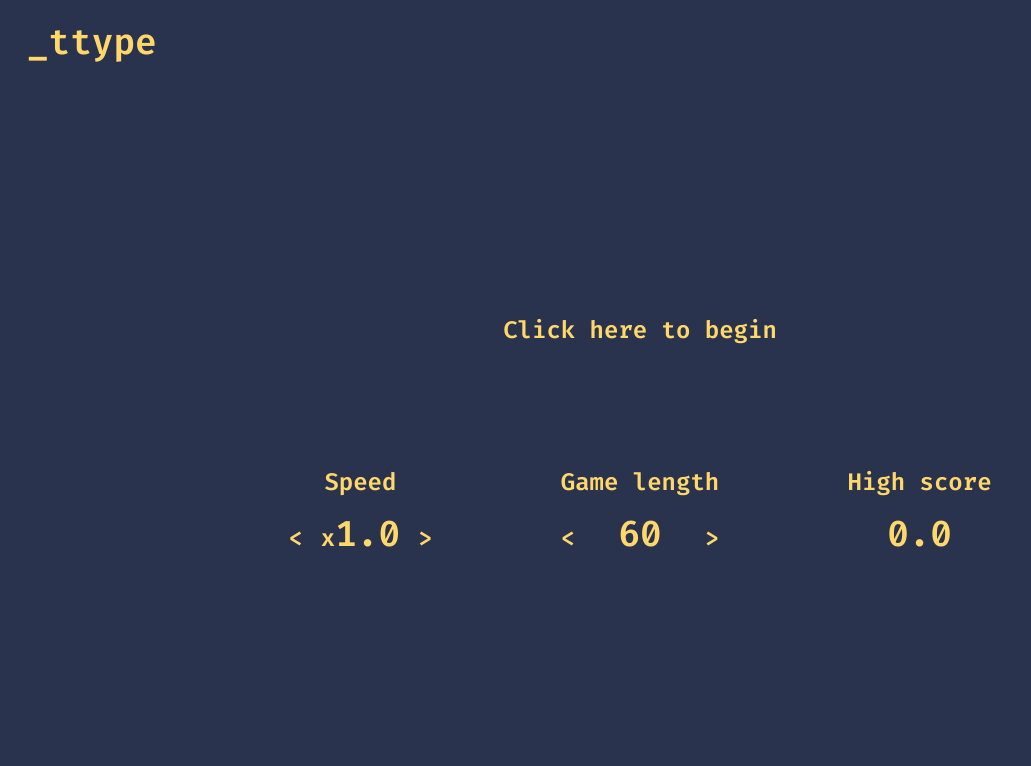
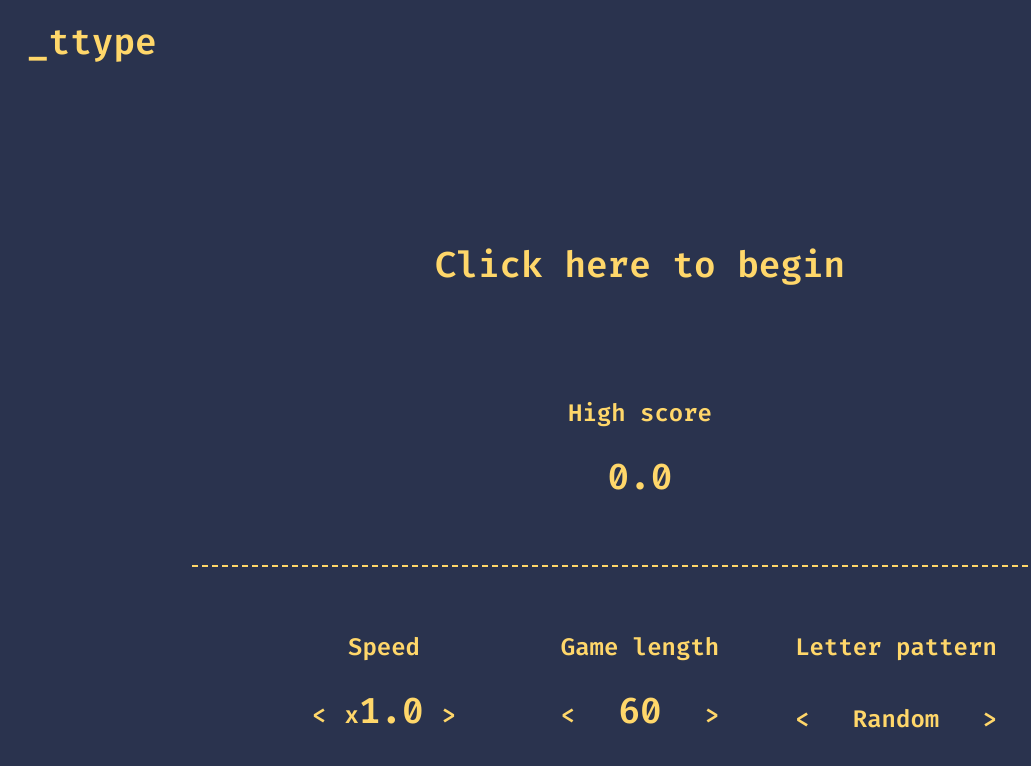
Before and after one commit to sam-peach/KaType, a React (Create React App) app: page / in a window 1280 px wide. Shown: the top 766 px of the page, without its empty margins (0-1031 px from the left). Built offline with nearby package versions, Linux system fonts and the light colour scheme.

Commit message:
Added bigrams

```diff
--- a/src/components/Option.tsx
+++ b/src/components/Option.tsx
@@ -11,25 +11,30 @@ const Option = ({
     <div
       style={{
         display: "flex",
-        flexDirection: "column",
-        textAlign: "center",
+        flex: "1 1 100%",
+        justifyContent: "center",
       }}
     >
       <div
         style={{
-          marginBottom: "0.5em",
+          display: "flex",
+          flexDirection: "column",
+          textAlign: "center",
+          justifyContent: "space-between",
         }}
       >
-        {heading}
-      </div>
+        <div style={{ marginBottom: "1em" }}>{heading}</div>
         <div
           style={{
             display: "flex",
             alignItems: "baseline",
-          justifyContent: Array.isArray(children) ? "space-between" : "center",
+            justifyContent: Array.isArray(children)
+              ? "space-between"
+              : "center",
           }}
         >
           {children}
+        </div>
       </div>
     </div>
   );
--- a/src/components/Options.css
+++ b/src/components/Options.css
@@ -1,15 +1,7 @@
-/* .options-row {
-  display: flex;
-  flex-wrap: wrap;
-  text-align: center;
-  flex: 0 0 30%;
-} */
-
 .options-row {
   display: flex;
   flex: 1 0 100%;
-  justify-content: space-evenly;
-  margin-bottom: 2em;
+  justify-content: space-between;
 }
 
 svg {
--- a/src/components/Options.tsx
+++ b/src/components/Options.tsx
@@ -1,26 +1,30 @@
 import React, { useCallback, MouseEvent } from "react";
-import { GameLength, getNextGameLength } from "../utils";
+import { GAME_LENGTHS, LETTER_PATTERNS, buildObjectIterator } from "../utils";
 import "./Options.css";
 import Option from "./Option";
 import { CgInfinity } from "react-icons/cg";
 
 const MAX_SPEED_LIMIT = 3.0;
 const MIN_SPEED_LIMIT = 0.5;
+const gameLengthIterator = buildObjectIterator(GAME_LENGTHS);
+const letterPatternIterator = buildObjectIterator(LETTER_PATTERNS);
 
 const Options = ({
   speedMultiplier,
   setSpeedMultiplier,
-
   highScore,
   gameLength,
   setGameLength,
+  letterPattern,
+  setLetterPattern,
 }: {
   speedMultiplier: number;
   setSpeedMultiplier: (hewSpeed: number) => void;
-
   highScore: number;
-  gameLength: GameLength;
-  setGameLength: (val: GameLength) => void;
+  gameLength: number;
+  setGameLength: (val: number) => void;
+  letterPattern: string;
+  setLetterPattern: (val: string) => void;
 }) => {
   const handleSpeedMultiplierChange = useCallback(
     (e: MouseEvent<HTMLElement>) => {
@@ -39,26 +43,43 @@ const Options = ({
     (e: MouseEvent<HTMLElement>) => {
       const target = (e.target as HTMLElement).textContent;
 
-      if (target === ">" && gameLength < GameLength.Infinite) {
-        const nextGameLength = getNextGameLength({
-          gameLength,
-          type: "increase",
-        });
-        setGameLength(nextGameLength as GameLength);
-      } else if (target === "<" && gameLength > GameLength.Short) {
-        const nextGameLength = getNextGameLength({
-          gameLength,
-          type: "decrease",
-        });
-        setGameLength(nextGameLength as GameLength);
+      if (target === ">") {
+        setGameLength(gameLengthIterator.next());
+      } else if (target === "<") {
+        setGameLength(gameLengthIterator.prev());
       }
     },
-    [gameLength, setGameLength]
+    [setGameLength]
+  );
+
+  const handleLetterPatternChange = useCallback(
+    (e: MouseEvent<HTMLElement>) => {
+      const target = (e.target as HTMLElement).textContent;
+
+      if (target === ">") {
+        setLetterPattern(letterPatternIterator.next());
+      } else if (target === "<") {
+        setLetterPattern(letterPatternIterator.prev());
+      }
+    },
+    [setLetterPattern]
   );
 
   return (
     <>
-      <div className="options-row">
+      <div className="options-row" style={{ marginBottom: "8vh" }}>
+        <Option heading={"High score"}>
+          <span style={{ fontSize: "36px" }}>{highScore.toFixed(1)}</span>
+        </Option>
+      </div>
+      <div
+        className="options-row"
+        style={{
+          borderTop: "2px dashed #ffd76a",
+          padding: "8vh",
+          flex: "0 1 80%",
+        }}
+      >
         <Option heading="Speed">
           <span
             onClick={handleSpeedMultiplierChange}
@@ -80,7 +101,7 @@ const Options = ({
             {"<"}
           </span>
           <span style={{ fontSize: "36px" }}>
-            {gameLength === GameLength.Infinite ? (
+            {gameLength === GAME_LENGTHS.Infinite ? (
               <CgInfinity strokeWidth={0.5} />
             ) : (
               gameLength
@@ -90,9 +111,20 @@ const Options = ({
             {">"}
           </span>
         </Option>
-
-        <Option heading={"High score"}>
-          <span style={{ fontSize: "36px" }}>{highScore.toFixed(1)}</span>
+        <Option heading="Letter pattern">
+          <span
+            onClick={handleLetterPatternChange}
+            style={{ marginRight: "0.75em" }}
+          >
+            {"<"}
+          </span>
+          <span style={{ fontSize: "24px" }}>{letterPattern}</span>
+          <span
+            onClick={handleLetterPatternChange}
+            style={{ marginLeft: "0.75em" }}
+          >
+            {">"}
+          </span>
         </Option>
       </div>
     </>
--- a/src/components/StartScreen.tsx
+++ b/src/components/StartScreen.tsx
@@ -1,6 +1,5 @@
 import React, { useEffect, useState } from "react";
 import Options from "./Options";
-import { GameLength } from "../utils";
 
 const style = (shouldFade: boolean): {} => {
   const base = {
@@ -8,7 +7,7 @@ const style = (shouldFade: boolean): {} => {
     flexWrap: "wrap",
     justifyContent: "center",
     flex: "0 0 75%",
-    paddingTop: "5em",
+    paddingTop: "30vh",
   };
 
   const fade = shouldFade
@@ -29,14 +28,18 @@ const StartScreen = ({
   highScore,
   gameLength,
   setGameLength,
+  letterPattern,
+  setLetterPattern,
 }: {
   afterStart: () => void;
   speedMultiplier: number;
   setSpeedMultiplier: (hewSpeed: number) => void;
   running: boolean;
   highScore: number;
-  gameLength: GameLength;
-  setGameLength: (val: GameLength) => void;
+  gameLength: number;
+  setGameLength: (val: number) => void;
+  letterPattern: string;
+  setLetterPattern: (val: string) => void;
 }) => {
   const [clicked, setClicked] = useState<boolean>(false);
 
@@ -49,7 +52,7 @@ const StartScreen = ({
       <div
         id="start-screen"
         onClick={() => setClicked(true)}
-        style={{ marginBottom: "5em" }}
+        style={{ marginBottom: "3em", fontSize: "36px" }}
       >
         Click here to begin
       </div>
@@ -59,6 +62,8 @@ const StartScreen = ({
         highScore={highScore}
         gameLength={gameLength}
         setGameLength={setGameLength}
+        letterPattern={letterPattern}
+        setLetterPattern={setLetterPattern}
       />
     </div>
   );
--- a/src/components/TempoType.tsx
+++ b/src/components/TempoType.tsx
@@ -1,5 +1,6 @@
 import React, { useState } from "react";
-import { GameLength } from "../utils";
+
+import { GAME_LENGTHS, LETTER_PATTERNS } from "../utils";
 import LetterStream from "./LetterStream";
 import StartScreen from "./StartScreen";
 
@@ -16,8 +17,11 @@ const TempoType = () => {
   const [running, setRunning] = useState<boolean>(false);
   const [speedMultiplier, setSpeedMultiplier] = useState<number>(1.0);
   const [highScore, setHighScore] = useState<number>(0.0);
-  const [gameLength, setGameLength] = useState<GameLength>(
-    GameLength.ShortMedium
+  const [gameLength, setGameLength] = useState<number>(
+    GAME_LENGTHS.ShortMedium
+  );
+  const [letterPattern, setLetterPattern] = useState<string>(
+    LETTER_PATTERNS.Random
   );
 
   return (
@@ -26,6 +30,7 @@ const TempoType = () => {
         <LetterStream
           bpm={BASE_BPM * speedMultiplier}
           speedMultiplier={speedMultiplier}
+          letterPattern={letterPattern}
           gameLength={gameLength}
           onStop={(score: number) => {
             if (score > highScore) {
@@ -43,6 +48,8 @@ const TempoType = () => {
           highScore={highScore}
           gameLength={gameLength}
           setGameLength={setGameLength}
+          letterPattern={letterPattern}
+          setLetterPattern={setLetterPattern}
         />
       )}
     </div>
--- a/src/utils.ts
+++ b/src/utils.ts
@@ -1,43 +1,81 @@
-export enum GameLength {
-  Short = 30,
-  ShortMedium = 60,
-  LongMedium = 90,
-  Long = 120,
-  Infinite = Infinity,
-}
+import { notDeepEqual } from "assert";
+import { Letter } from "./types/Letter";
 
-export const getNextGameLength = ({
-  gameLength,
-  type,
-}: {
-  gameLength: GameLength;
-  type: string;
-}) => {
-  if (type === "increase") {
-    return Object.values(GameLength).find((v) => v > gameLength) || gameLength;
-  }
-
-  if (type === "decrease") {
-    const idx = Object.values(GameLength).indexOf(gameLength);
-
-    return idx - 1 > 0
-      ? (Object.values(GameLength)[idx - 1] as GameLength)
-      : gameLength;
-  }
+export const GAME_LENGTHS: { [key: string]: number } = {
+  Short: 30,
+  ShortMedium: 60,
+  LongMedium: 90,
+  Long: 120,
+  Infinite: Infinity,
 };
 
-export enum LetterGeneration {
-  Random,
-  Bigrams,
-}
+export const LETTER_PATTERNS: { [key: string]: string } = {
+  Random: "Random",
+  Bigrams: "Bigrams",
+};
 
-export const randomLetter = (offset: number) => {
+export const BIGRAMS: { [key: string]: Array<string> } = {
+  a: ["l", "n", "r", "s", "t"],
+  b: ["e"],
+  c: ["e", "h", "o", "t"],
+  d: ["e", "h", "u"],
+  e: ["a", "c", "d", "e", "i", "l", "n", "m", "r", "s", "t"],
+  f: ["a", "e", "i", "o", "r"],
+  g: ["a", "e", "h", "o", "r"],
+  h: ["a", "e", "i", "o"],
+  i: ["a", "c", "e", "l", "n", "o", "t", "u"],
+  j: ["a", "e", "i", "o", "u"],
+  k: ["e", "i", "o"],
+  l: ["a", "e", "l", "o"],
+  m: ["a", "e", "i", "o"],
+  n: ["c", "d", "e", "g", "i", "t"],
+  o: ["f", "n", "r", "t", "u"],
+  p: ["e", "o", "r"],
+  q: ["u"],
+  r: ["a", "e", "i", "o", "t"],
+  s: ["e", "i", "o", "t"],
+  t: ["a", "e", "h", "o"],
+  u: ["l", "n", "r", "s", "t"],
+  v: ["e", "i"],
+  w: ["a", "e", "i", "o"],
+  x: ["a"],
+  y: ["e", "o"],
+  z: ["a", "e"],
+};
+
+export const buildObjectIterator = (obj: { [key: string]: any }) => {
+  let nextIdx = 0;
+
+  return {
+    next: () => {
+      if (nextIdx < Object.keys(obj).length - 1) {
+        nextIdx++;
+      }
+      const key = Object.keys(obj)[nextIdx];
+      return obj[key];
+    },
+    prev: () => {
+      if (nextIdx > 0) {
+        nextIdx--;
+      }
+      const key = Object.keys(obj)[nextIdx];
+      return obj[key];
+    },
+  };
+};
+
+export const randomLetter = () => {
   const characters = "abcdefghijklmnopqrstuvwxyz";
   const letter = characters.charAt(
     Math.floor(((Math.random() + Math.random()) / 2) * characters.length)
   );
 
-  return { letter, offset, disabled: false };
+  return letter;
+};
+
+export const nextBigram = (currentLetter: string) => {
+  const nextLetterArray = BIGRAMS[currentLetter];
+  return nextLetterArray[Math.floor(Math.random() * nextLetterArray.length)];
 };
 
 export const bpmToMilliseconds = (bpm: number) => {
```
Also changed, not shown: src/components/LetterStream.tsx (+21 -6 lines). Lines whose indentation alone changed are shown as unchanged.
